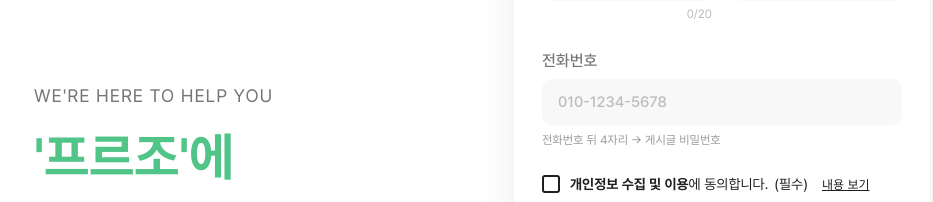
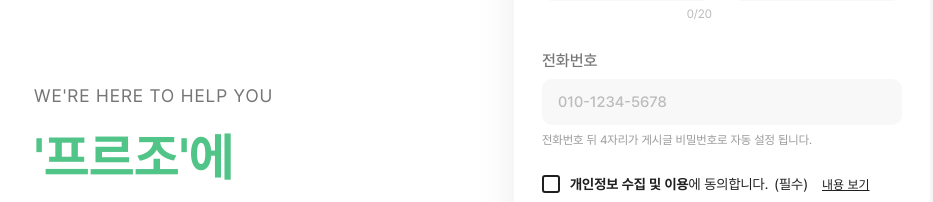
Before and after one commit to FillDDak/przo, a React (Vite) app in the folder front-end/: page / in a window 1280 px wide. Shown: the part 4720-4922 px from the top of the page, without its empty margins (158-1091 px from the left). Built offline with nearby package versions, Linux system fonts and the light colour scheme; no server answers.

Commit message:
style: README ERD 이미지 캐시 갱신 및 홈 힌트 문구 수정
- README.md ERD 이미지 URL에 ?v=2 추가 (GitHub CDN 캐시 무효화)
- Home.jsx 전화번호 힌트 문구 명확하게 수정

```diff
--- a/front-end/src/pages/Home.jsx
+++ b/front-end/src/pages/Home.jsx
@@ -929,7 +929,7 @@ const Home = () => {
                   <div className="home__section7-form-group">
                     <label>전화번호</label>
                     <input type="tel" name="phone" value={formData.phone} onChange={handleFormChange} ref={phoneRef} placeholder="010-1234-5678" maxLength={13} className={fieldErrors.phone ? "home__input--error" : undefined} />
-                    <p className="home__field-hint">전화번호 뒤 4자리 -&gt; 게시글 비밀번호</p>
+                    <p className="home__field-hint">전화번호 뒤 4자리가 게시글 비밀번호로 자동 설정 됩니다.</p>
                     {fieldErrors.phone && <p className="home__field-error">{fieldErrors.phone}</p>}
                   </div>
                 </div>
```
Also changed, not shown: 1 other file (tests, documents, lock files or other folders).
